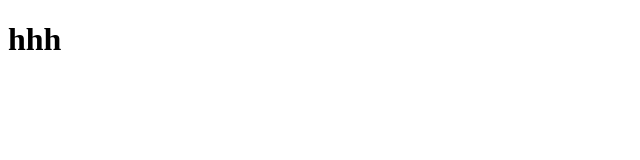
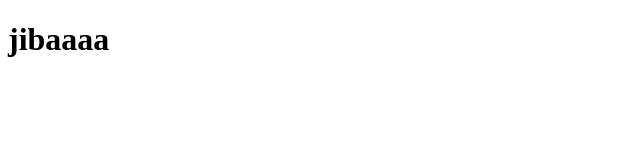
Before and after one commit to di284/newproject, a plain HTML site: page index.html in a window 1280 px wide. Shown: the whole page, without its empty margins (0-640 px from the left). Drawn offline with Linux system fonts and the light colour scheme.

```diff
--- a/index.html
+++ b/index.html
@@ -9,7 +9,7 @@
 </head>
 
 <body>
-    <h1>hhh</h1>
+    <h1>jibaaaa</h1>
 </body>
 
 </html>
```
